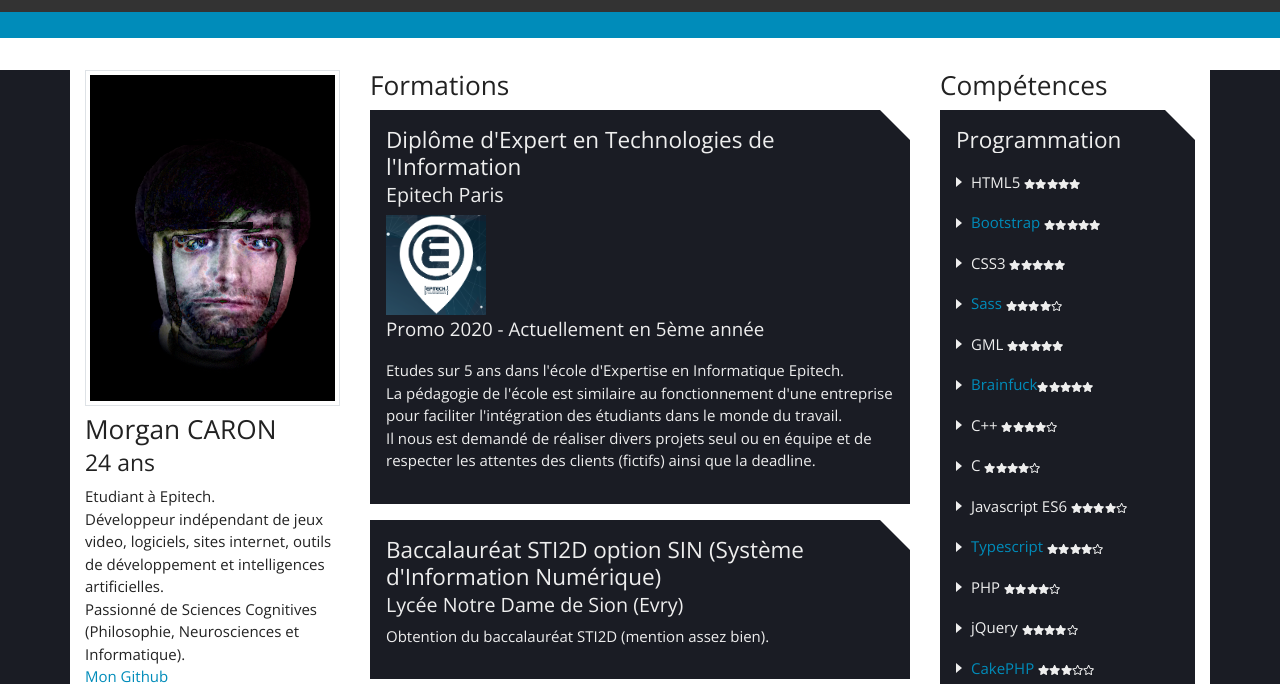
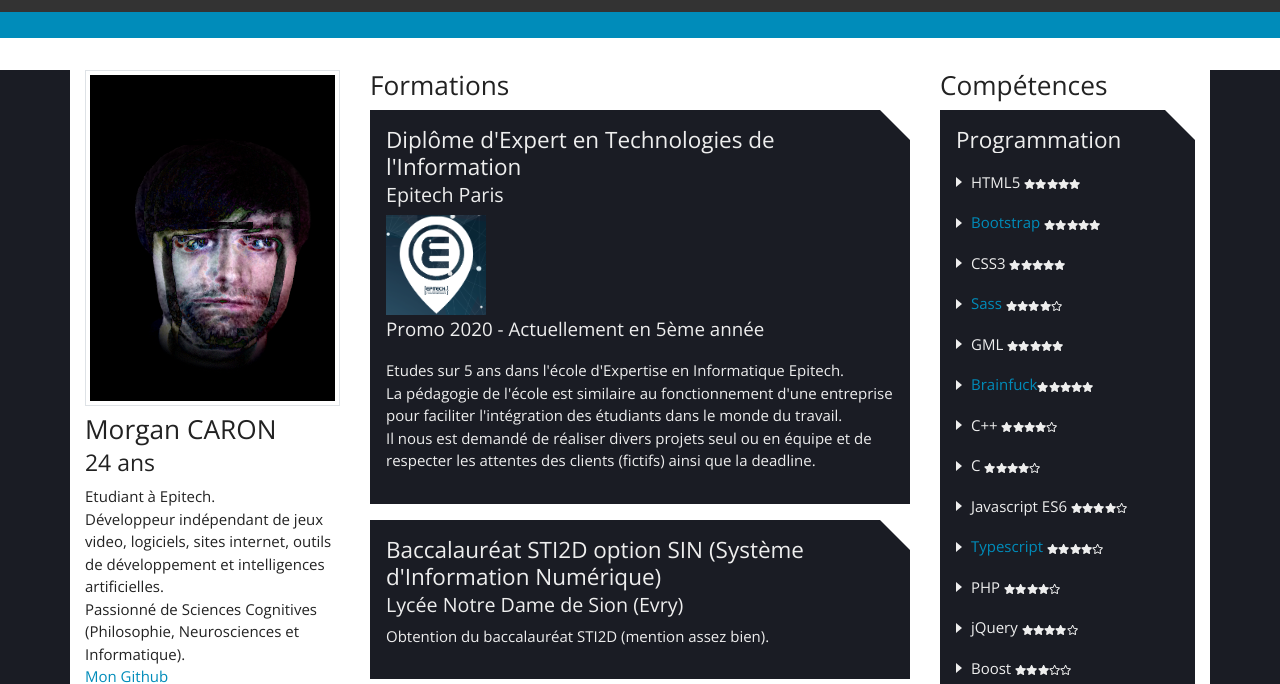
Before and after one commit to MorganCaron/CV, a plain HTML site: page index.html in a window 1280 px wide. Shown: the part 101-785 px from the top of the page. Drawn offline with nearby package versions, Linux system fonts and the light colour scheme.

Commit message:
Adding Boost

```diff
--- a/index.html
+++ b/index.html
@@ -196,6 +196,7 @@
 										<li><a href="http://www.typescriptlang.org/">Typescript</a> <span class="stars" note="4"></span></li>
 										<li>PHP <span class="stars" note="4"></span></li>
 										<li>jQuery <span class="stars" note="4"></span></li>
+										<li>Boost <span class="stars" note="3"></span></li>
 										<li><a href="https://cakephp.org/">CakePHP</a> <span class="stars" note="3"></span></li>
 										<li><a href="https://threejs.org/">ThreeJS</a> <span class="stars" note="3"></span></li>
 										<li><a href="https://www.libsdl.org/">SDL</a> <span class="stars" note="3"></span></li>
```
